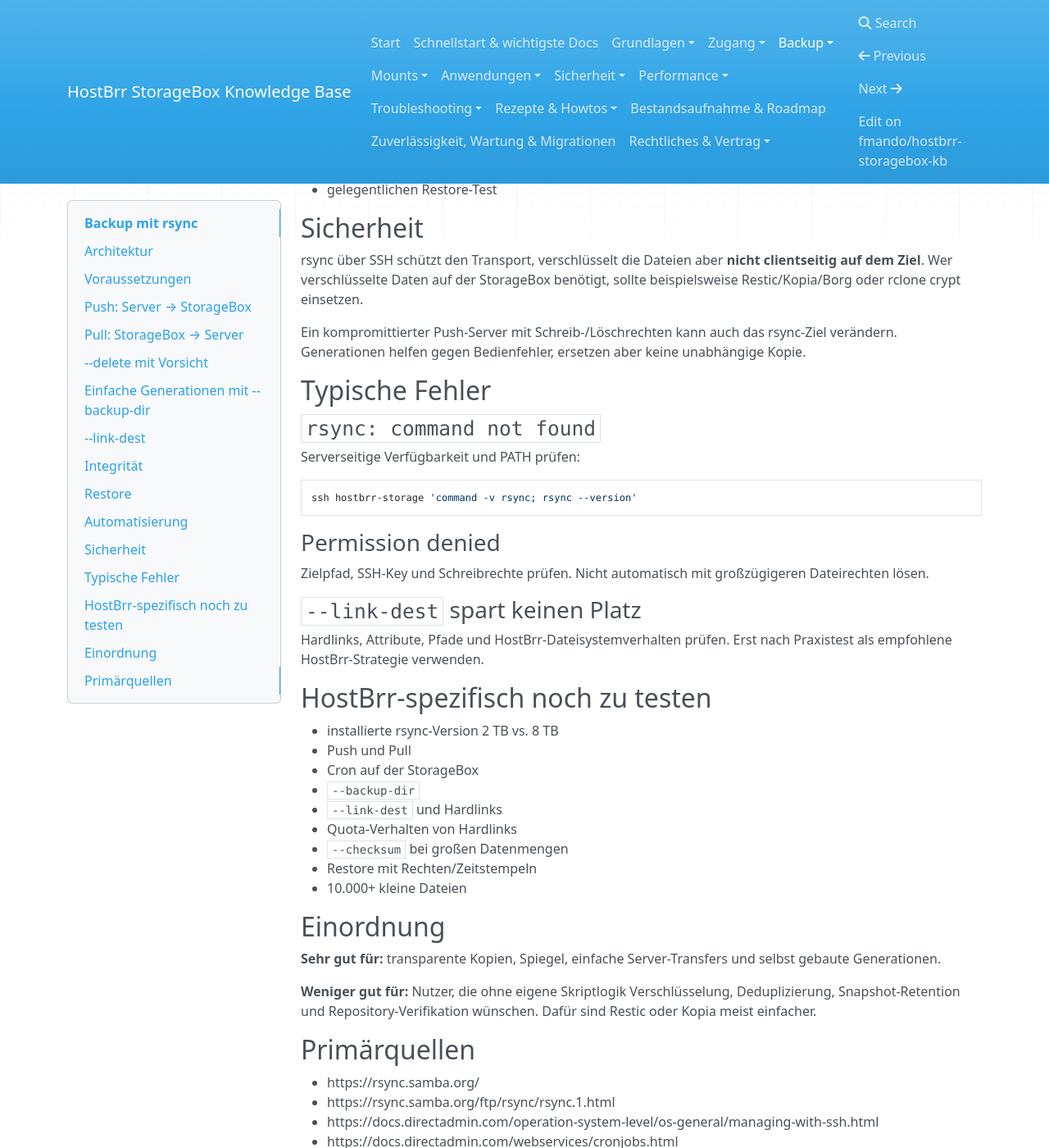
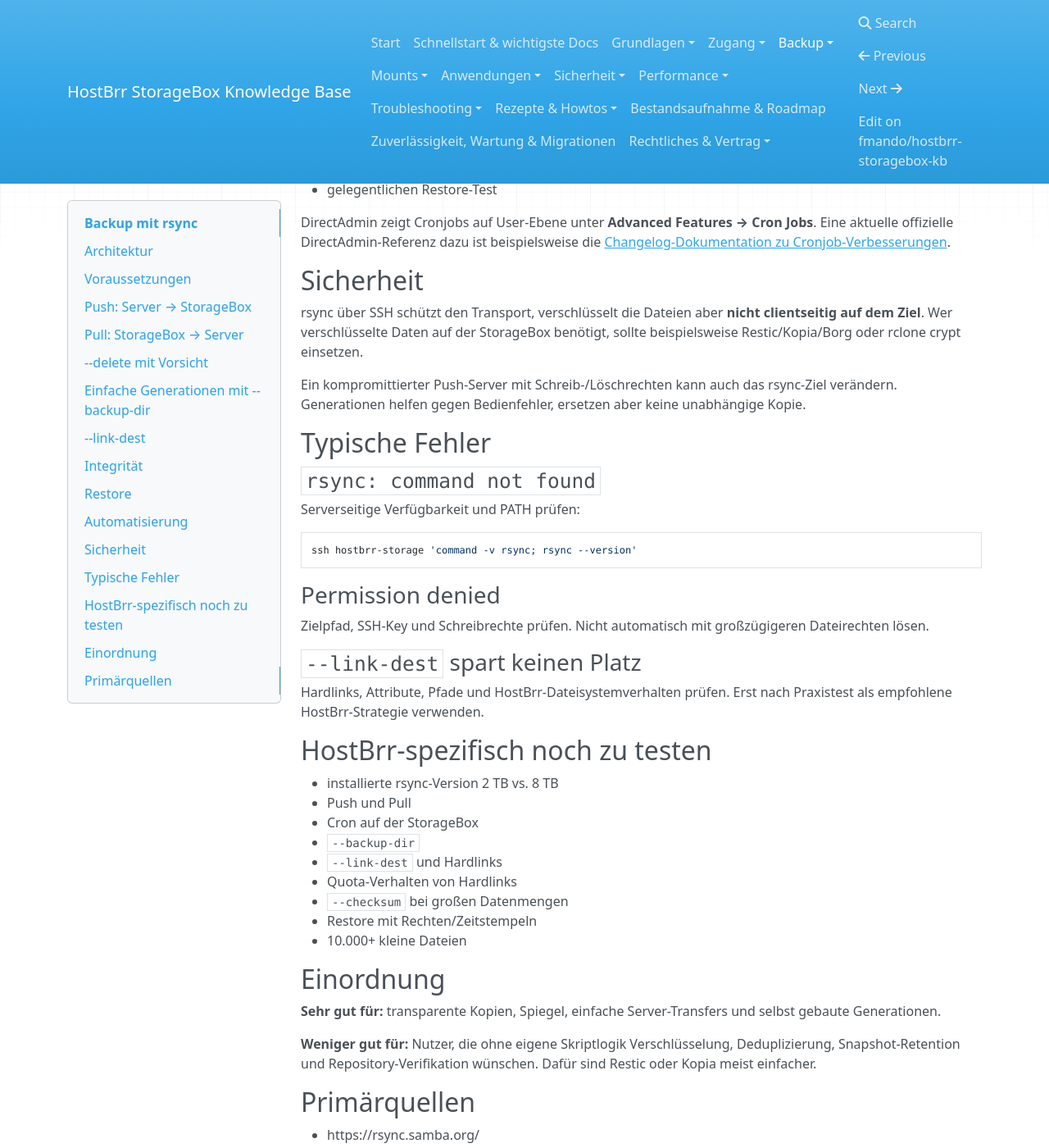
Before and after one commit to fmando/hostbrr-storagebox-kb, an MkDocs documentation site: the page built from docs/03-backup/rsync.md, in a window 1280 px wide and 1400 px high, scrolled down 2340 px. Shown: the whole window at 82% size. Built offline with MkDocs 1.6.1, drawn with Linux system fonts in a browser that asks for light colours; nearby versions of some CDN libraries; some of the changed lines change nothing that is shown; some of the changed text lies outside the part shown.

Commit message:
Fix DirectAdmin cron documentation link

```diff
--- a/docs/03-backup/rsync.md
+++ b/docs/03-backup/rsync.md
@@ -2,7 +2,7 @@
 title: Backup mit rsync
 category: backup
 status: community-reported
-last_reviewed: 2026-08-24
+last_reviewed: 2026-08-25
 ---
 # Backup mit rsync
 
@@ -112,6 +112,8 @@
 - Schutz vor parallelen Läufen
 - gelegentlichen Restore-Test
 
+DirectAdmin zeigt Cronjobs auf User-Ebene unter **Advanced Features → Cron Jobs**. Eine aktuelle offizielle DirectAdmin-Referenz dazu ist beispielsweise die [Changelog-Dokumentation zu Cronjob-Verbesserungen](https://docs.directadmin.com/changelog/version-1.649.html).
+
 ## Sicherheit
 
 rsync über SSH schützt den Transport, verschlüsselt die Dateien aber **nicht clientseitig auf dem Ziel**. Wer verschlüsselte Daten auf der StorageBox benötigt, sollte beispielsweise Restic/Kopia/Borg oder rclone crypt einsetzen.
@@ -159,4 +161,4 @@
 - https://rsync.samba.org/
 - https://rsync.samba.org/ftp/rsync/rsync.1.html
 - https://docs.directadmin.com/operation-system-level/os-general/managing-with-ssh.html
-- https://docs.directadmin.com/webservices/cronjobs.html
+- https://docs.directadmin.com/changelog/version-1.649.html
```
